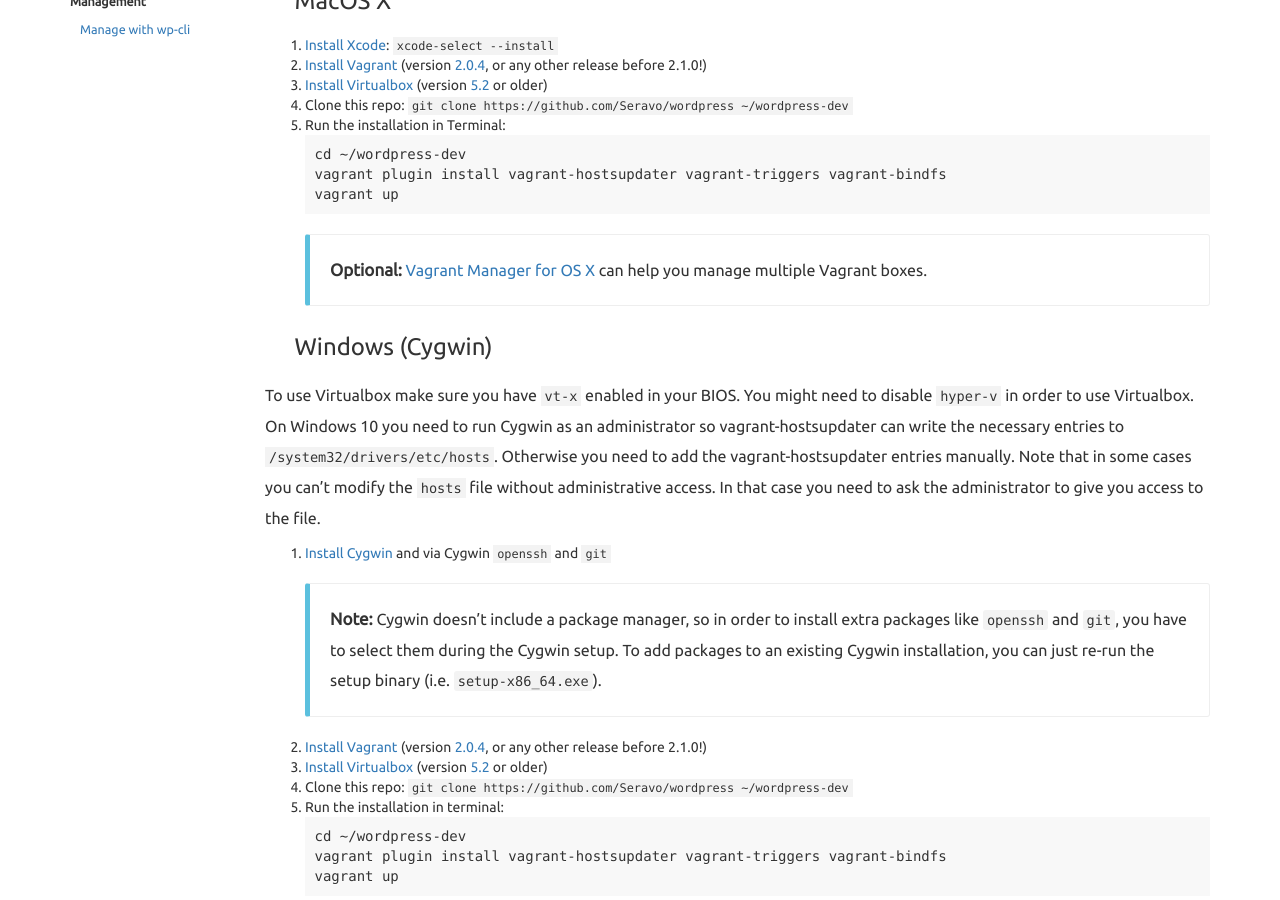
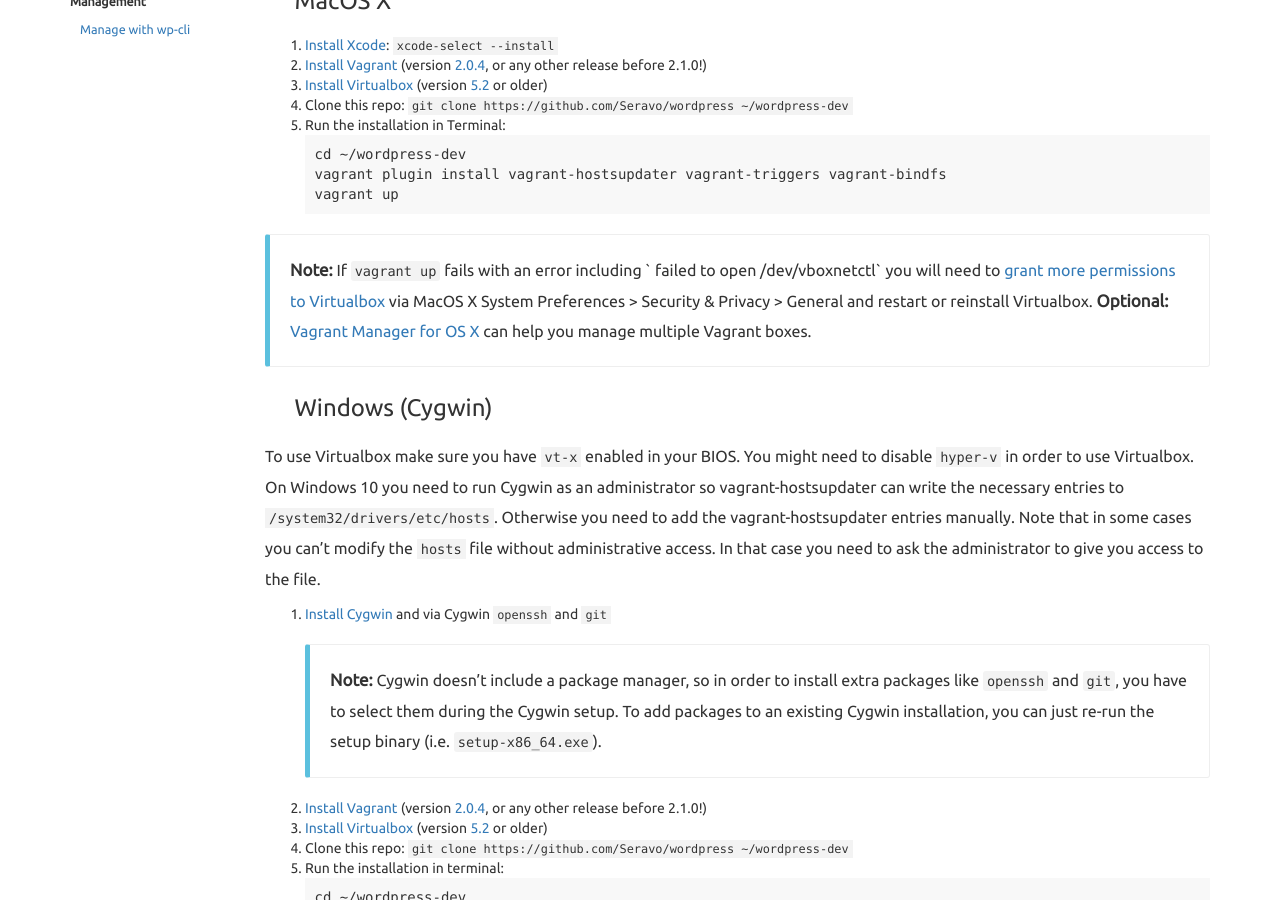
Before and after one commit to Seravo/docs, a Jekyll site: the page built from _posts/2015-10-12-how-to-install.md, in a window 1280 px wide and 900 px high, scrolled down 1688 px. Built offline with Jekyll 4.4.1, drawn with Linux system fonts in a browser that asks for light colours; nearby versions of some CDN libraries.

Commit message:
Add note about Virtualbox permission grant in MacOS X

````diff
--- a/_posts/2015-10-12-how-to-install.md
+++ b/_posts/2015-10-12-how-to-install.md
@@ -87,6 +87,8 @@
 vagrant plugin install vagrant-hostsupdater vagrant-triggers vagrant-bindfs
 vagrant up
 ```
+
+> **Note:** If `vagrant up` fails with an error including ` failed to open /dev/vboxnetctl` you will need to [grant more permissions to Virtualbox](https://developer.apple.com/library/archive/technotes/tn2459/_index.html) via MacOS X System Preferences > Security & Privacy > General and restart or reinstall Virtualbox.
 > **Optional:** [Vagrant Manager for OS X](http://vagrantmanager.com/) can help you manage multiple Vagrant boxes.
 
 ### Windows (Cygwin)
````
